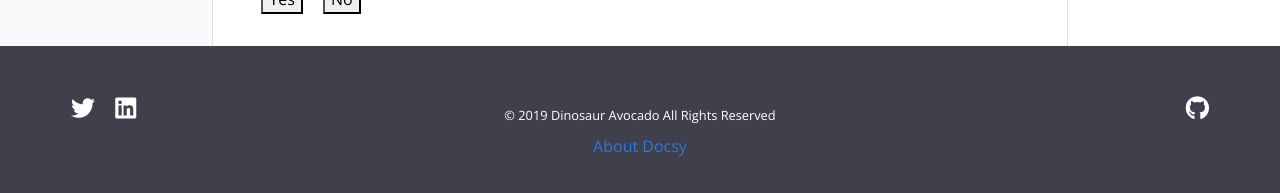
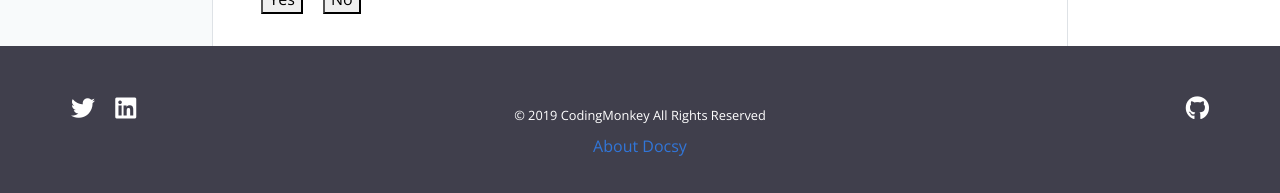
Before and after one commit to KR-CodingMonkey/KCM.github.io, a Jekyll site: the page built from pages/index.md, in a window 1280 px wide and 900 px high, scrolled down 885 px. Shown: the part 704-897 px from the top of the window. Built offline with Jekyll 4.4.1, drawn with Linux system fonts in a browser that asks for light colours.

Commit message:
Update _config.yml

```diff
--- a/_config.yml
+++ b/_config.yml
@@ -16,7 +16,7 @@
 
 title: Coding Monkey
 email: ahippo@naver.com
-author: Dinosaur Avocado
+author: CodingMonkey
 description: > # this means to ignore newlines until "baseurl:"
   Write an awesome description for your new site here. You can edit this
   line in _config.yml. It will appear in your document head meta (for
```
